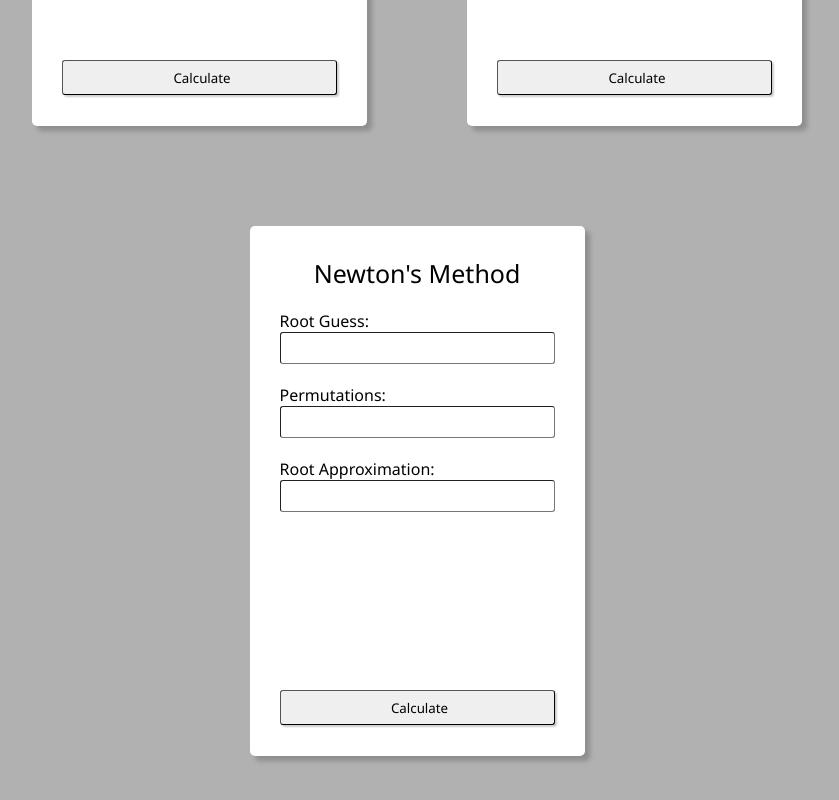
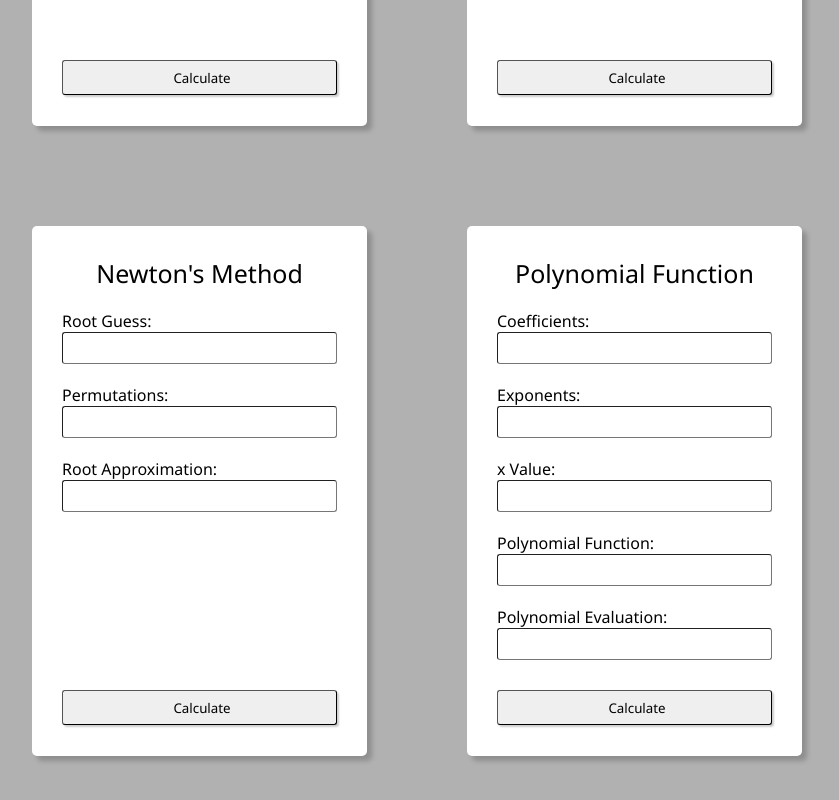
Before and after one commit to bakedapple1/Assignment-4, a React (Vite) app in the folder assign4/: page / in a window 1280 px wide. Shown: the part 504-1304 px from the top of the page, without its empty margins (223-1062 px from the left). Built offline with nearby package versions, Linux system fonts and the light colour scheme.

Commit message:
Added Polynomial Function calculator

```diff
--- a/assign4/src/App.jsx
+++ b/assign4/src/App.jsx
@@ -2,6 +2,7 @@ import './App.css'
 import AmbiguousCase from './components/AmbiguousCase.jsx'
 import HeronsFormula from './components/HeronsFormula.jsx'
 import NewtonsMethod from './components/NewtonsMethod.jsx'
+import PolyFunc from './components/PolyFunc.jsx'
 
 function App() {
 
@@ -10,6 +11,7 @@ function App() {
       <HeronsFormula />
       <AmbiguousCase />
       <NewtonsMethod />
+      <PolyFunc />
     </>
   )
 }
--- a/assign4/src/components/NewtonsMethod.jsx
+++ b/assign4/src/components/NewtonsMethod.jsx
@@ -21,13 +21,11 @@ function NewtonsMethod() {
         let varAprox = varPrevAprox - getFOfX(varPrevAprox) / getFPrimeOfX(varPrevAprox);
 
         permutations.current = 1;
-        console.log(varAprox, permutations.current);
 
         while (Math.abs(varAprox - varPrevAprox) >= 0.0001) {
             permutations.current++;
             varPrevAprox = varAprox;
             varAprox = varPrevAprox - getFOfX(varPrevAprox) / getFPrimeOfX(varPrevAprox);
-            console.log(varAprox, permutations.current);
         }
 
         setAprox(varAprox);
--- a/assign4/src/components/PolyFunc.jsx
+++ b/assign4/src/components/PolyFunc.jsx
@@ -4,10 +4,45 @@ import { use, useState } from "react";
 function PolyFunc() {
     const [coeff, setCoeff] = useState("");
     const [expo, setExpo] = useState("");
-    const [x, set] = useState(0);
+    const [xVal, setXVal] = useState("");
+    const [resFunc, setResFunc] = useState("");
+    const [resEval, setResEval] = useState("");
 
     function generateFunc(event) {
+        event.preventDefault();
 
+        let varResFunc = "f(x)=";
+        let varResEval = 0;
+
+        for (let i = 0; i < coeff.length; i++) {
+
+            if (coeff[i] != 0) {
+                if (coeff[i] > 0) {
+                    if (varResFunc.length != 5) {
+                        varResFunc += "+";
+                    }
+                    if (coeff[i] != 1) {
+                        varResFunc += coeff[i];
+                    }
+                } else {
+                    if (coeff[i] != -1) {
+                        varResFunc += coeff[i];
+                    }
+                }
+
+                if (expo[i] != 0) {
+                    varResFunc += "x";
+                    if (expo[i] != 1) {
+                        varResFunc += `^${expo[i]}`;
+                    }
+                }
+            }
+
+            varResEval += coeff[i] * xVal ** expo[i];
+        }
+
+        setResFunc(varResFunc);
+        setResEval(varResEval);
     }
 
 
@@ -16,15 +51,15 @@ function PolyFunc() {
             <h1 className="title">Polynomial Function</h1>
             <form className="forms" id="pofunc" onSubmit={(event) => { generateFunc(event) }}>
                 <label htmlFor="coeff">Coefficients:</label>
-                <input type="text" name="coeff" id="coeff" onChange={(event) => { setCoeff(event.target.value) }} />
+                <input type="text" name="coeff" id="coeff" onChange={(event) => { setCoeff(event.target.value.split(" ").map(Number)) }} required />
                 <label htmlFor="expo">Exponents:</label>
-                <input type="text" name="expo" id="expo" onChange={(event) => { setExpo(event.target.value) }} />
+                <input type="text" name="expo" id="expo" onChange={(event) => { setExpo(event.target.value.split(" ").map(Number)) }} required />
                 <label htmlFor="xVal">x Value:</label>
-                <input type="number" step="any" name="xVal" id="xVal" onChange={(event) => { setX(event.target.value) }}/>
+                <input type="number" step="any" name="xVal" id="xVal" onChange={(event) => { Number(setXVal(event.target.value)) }} required />
                 <label htmlFor="resFunc">Polynomial Function:</label>
-                <input type="text" name="permuts" id="resFunc" disabled />
+                <input type="text" name="permuts" id="resFunc" value={resFunc} readOnly />
                 <label htmlFor="resEval">Polynomial Evaluation:</label>
-                <input type="text" name="result" id="resEval" disabled />
+                <input type="text" name="result" id="resEval" value={resEval} readOnly />
                 <input type="submit" value="Calculate" className="submit-button" id="pofunc-submit" />
             </form>
         </div >
```
